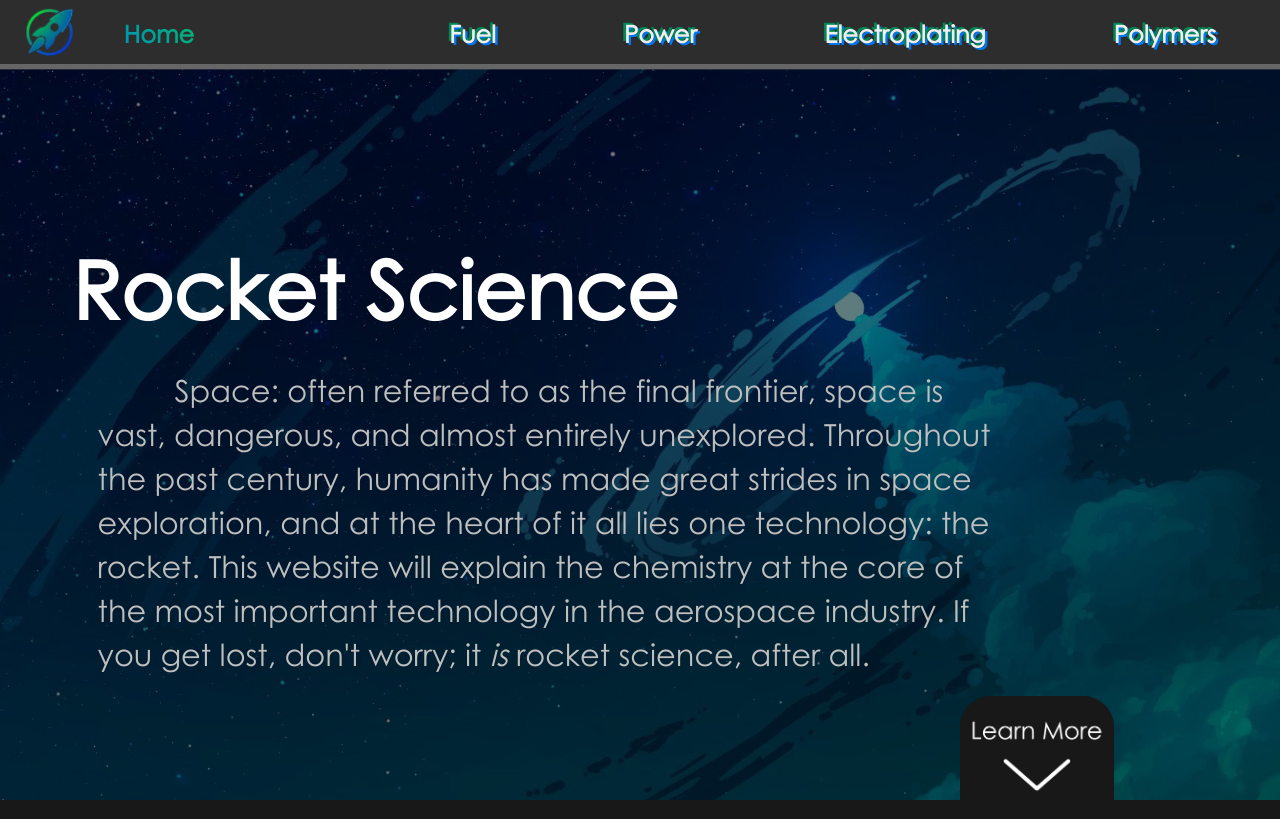
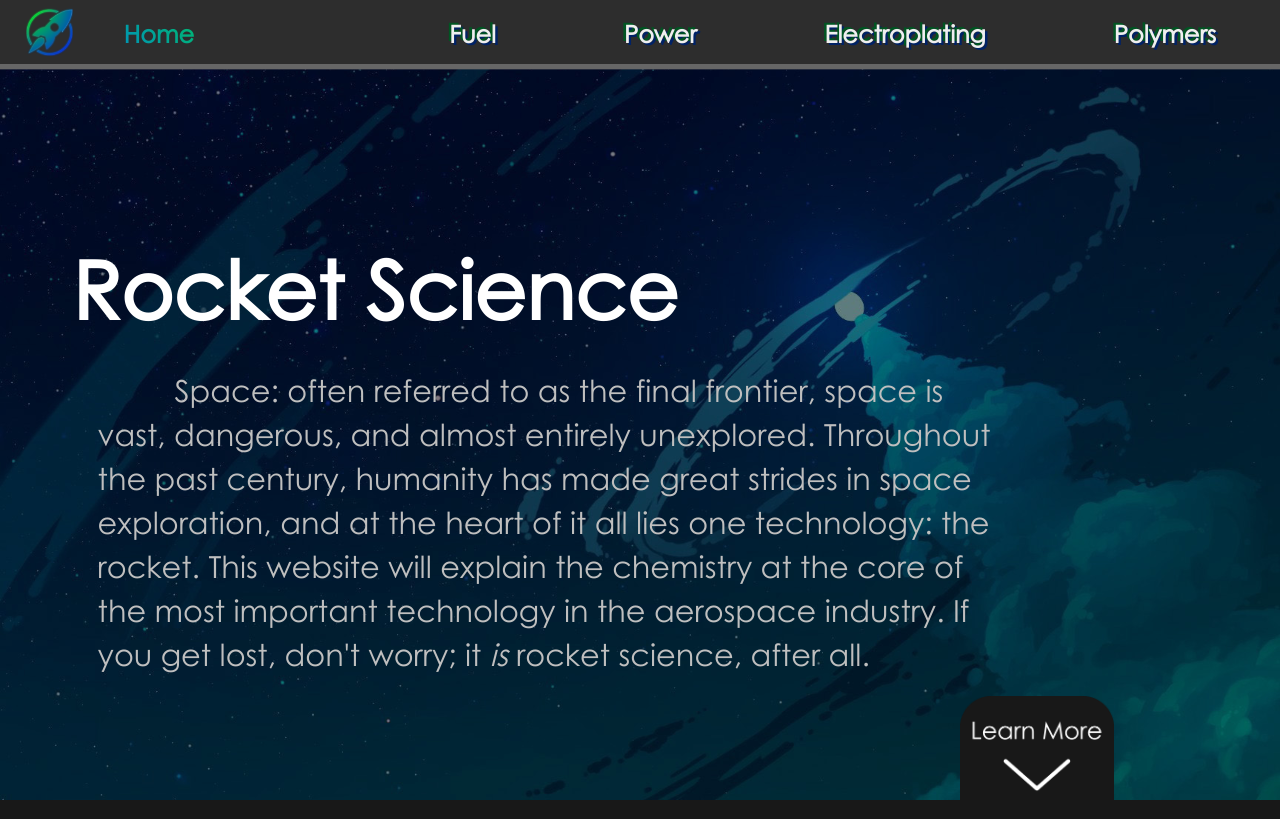
Before and after one commit to kieraClawsie/chem-rocket-science, a plain HTML site: page index.html in a window 1280 px wide. Shown: the top 819 px of the page. Drawn offline with Linux system fonts and the light colour scheme.

Commit message:
update colors

```diff
--- a/css/main.css
+++ b/css/main.css
@@ -224,10 +224,10 @@ html {
 
 .notCurrent {
 	transition: 0.3s;
-	text-shadow: -0.2vw -0.18vw #008855, 0.18vw 0.18vw #0077F3;
+	text-shadow: -0.2vw -0.18vw #005522, 0.18vw 0.18vw #002266;
 }
 .notCurrent:hover {
-	text-shadow:  0vw 0vw #0077F3, 0vw 0vw #008855;
+	text-shadow:  0vw 0vw #002266, 0vw 0vw #005522;
 }
 
 .footer {
```
